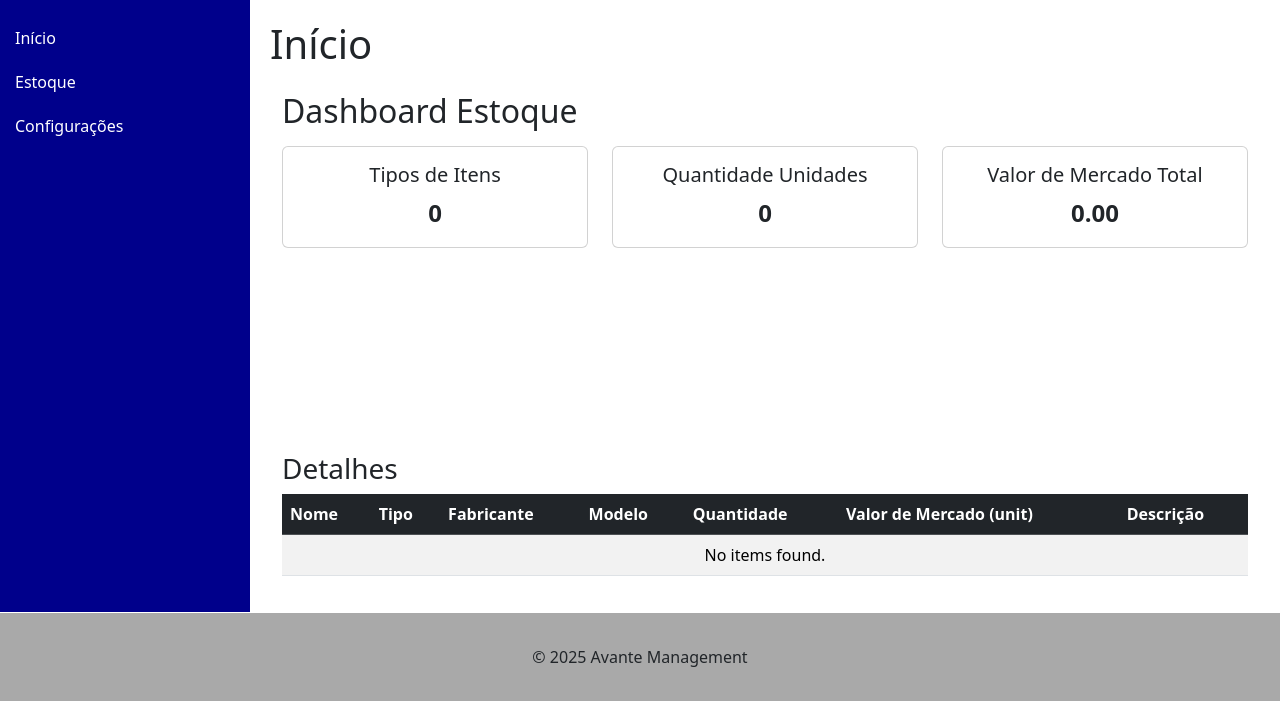
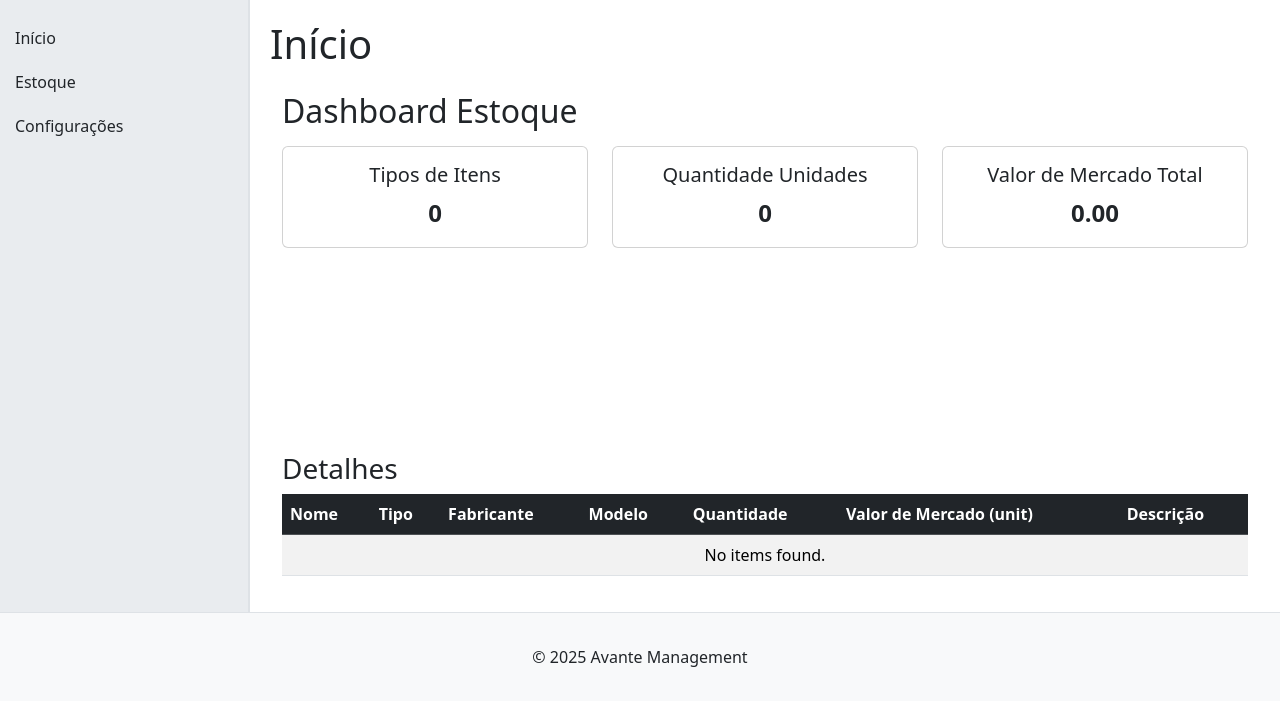
Before and after one commit to gui-marchioro/avante-management, a Django app: page / in a window 1280 px wide. Shown: the part 73-800 px from the top of the page. Run offline with Django 5.2, Linux system fonts and the light colour scheme; the visitor is signed in with stand-in values (Sample User, id 1); data that the repository does not hold is empty; a map, chart or similar area stays blank; some libraries are stand-ins or nearby versions.

Commit message:
Using bootstrap for colors

```diff
--- a/src/base_static/global/css/styles.css
+++ b/src/base_static/global/css/styles.css
@@ -10,30 +10,22 @@
 
 .sidebar {
     width: 250px;
-    background-color: darkblue;
-    color: white;
+    background-color: var(--bs-secondary-bg);
     flex-shrink: 0;
     display: flex;
     flex-direction: column;
     padding-top: 1rem;
+    border-right: 2px solid var(--bs-border-color);
 }
 .sidebar a {
-    color: white;
     text-decoration: none;
     padding: 10px 15px;
     display: block;
 }
 .sidebar a:hover {
-    background-color: blue;
+    background-color: var(--bs-tertiary-bg);
 }
 .main-content-container {
     padding: 20px;
     width: 100%;
 }
-
-footer {
-    background-color: darkgray;
-    text-align: center;
-    padding: 1rem;
-    border-top: 1px white solid;
-}
--- a/src/base_templates/global/partials/footer.html
+++ b/src/base_templates/global/partials/footer.html
@@ -1,7 +1,7 @@
 {% load static %}
 
-<footer class="footer">
-    <div class="text-center p-3">
+<footer class="d-flex justify-content-center p-3 border-top bg-light">
+    <div class="p-3">
         © 2025 Avante Management
     </div>
 </footer>
--- a/src/base_templates/global/partials/header.html
+++ b/src/base_templates/global/partials/header.html
@@ -1,4 +1,4 @@
-<header class="d-flex flex-wrap justify-content-center p-3 border-bottom">
+<header class="d-flex flex-wrap justify-content-center p-3 border-bottom bg-light">
     <a href="/" class="d-flex align-items-center mb-3 mb-md-0 me-md-auto text-dark text-decoration-none">
         <span class="fs-4">Avante Management</span>
     </a>
--- a/src/base_templates/global/partials/sidebar.html
+++ b/src/base_templates/global/partials/sidebar.html
@@ -1,5 +1,5 @@
 <div class="sidebar">
-    <a href="/">Início</a>
-    <a href="/estoque">Estoque</a>
-    <a href="/config">Configurações</a>
+    <a href="/" class="text-dark">Início</a>
+    <a href="/estoque" class="text-dark">Estoque</a>
+    <a href="/config" class="text-dark">Configurações</a>
 </div>
--- a/src/warehouse/templates/warehouse/partials/dashboard.html
+++ b/src/warehouse/templates/warehouse/partials/dashboard.html
@@ -1,7 +1,6 @@
 {% load static %}
 {% comment %}
 This template displays a visualization of warehouse items.
-It assumes a context variable 'items' which is a queryset of Item objects.
 {% endcomment %}
 
 <div class="row">
```
